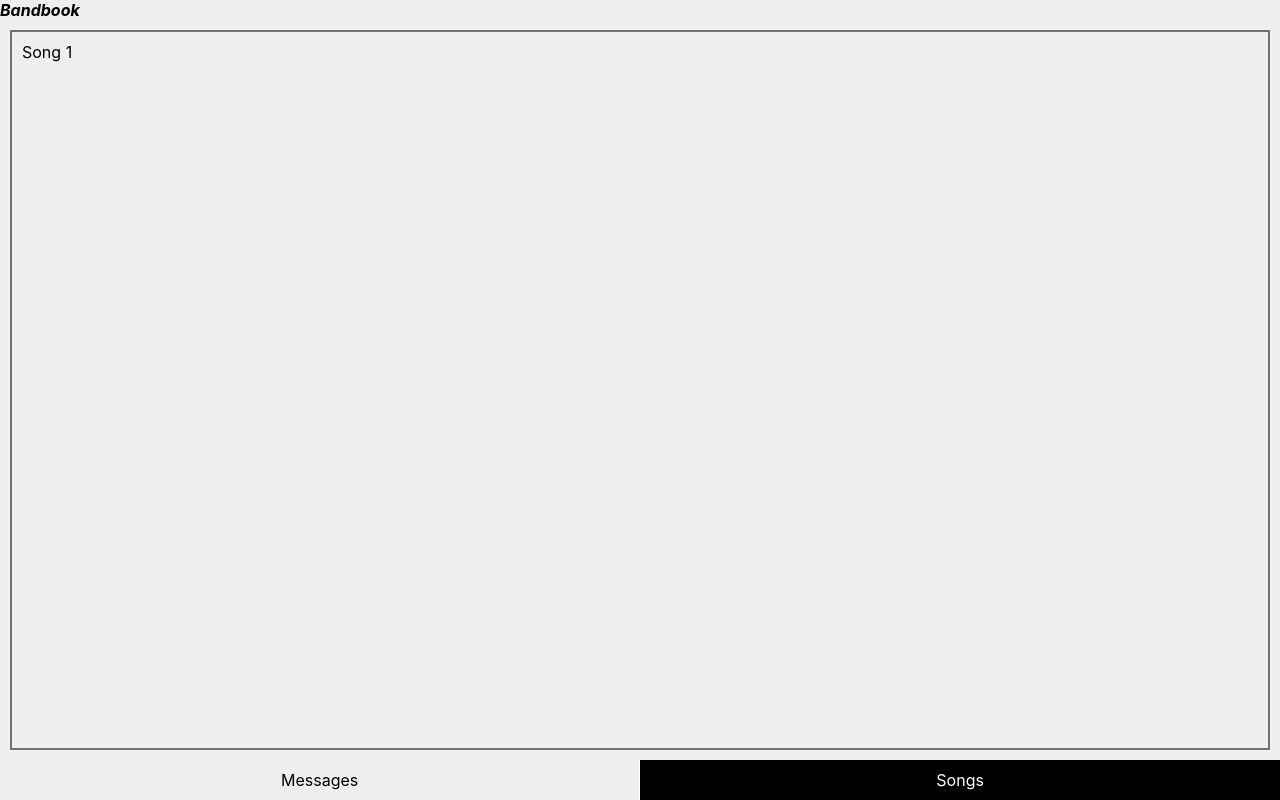
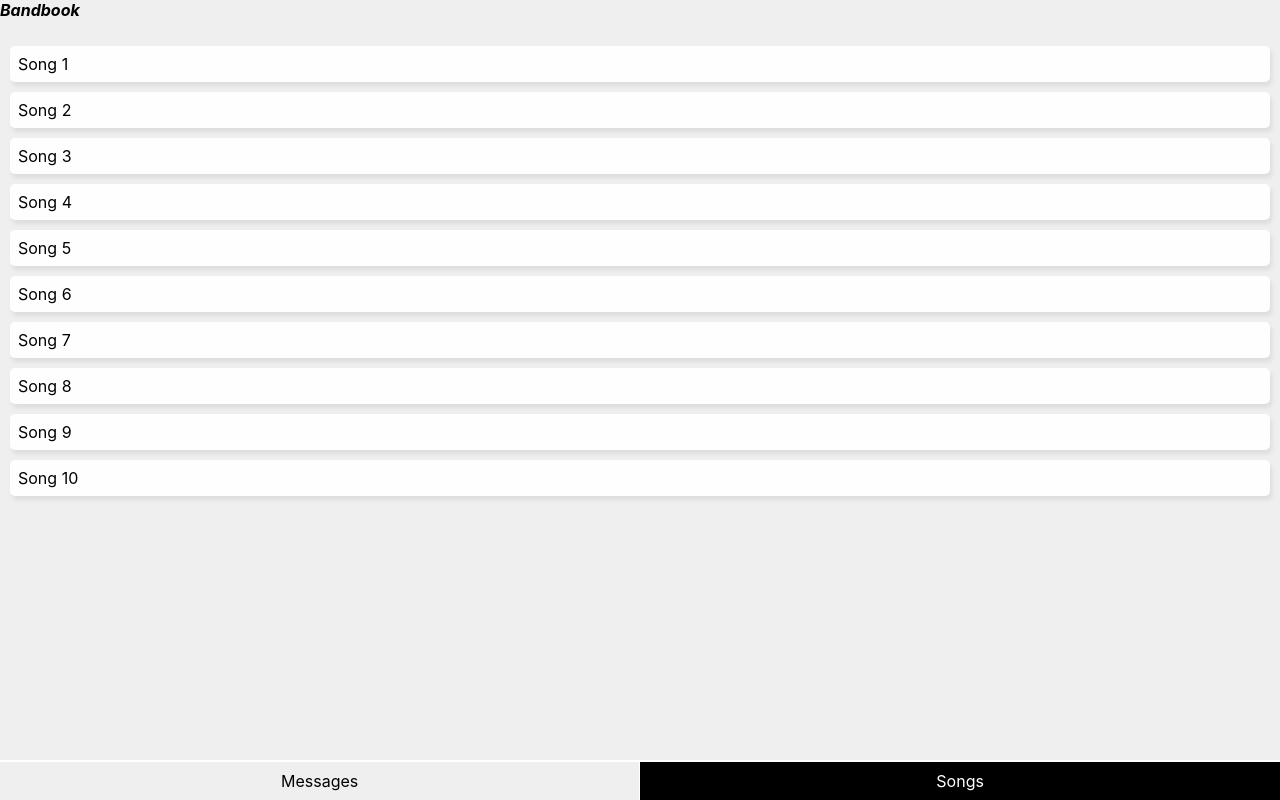
Before and after one commit to frythjof/bandbook-app, a React (Create React App) app: page /repertoire in a window 1280 px wide. Built offline with nearby package versions, Linux system fonts and the light colour scheme.

Commit message:
Refactor styled components

```diff
--- a/src/components/App.js
+++ b/src/components/App.js
@@ -22,6 +22,7 @@ const Wrapper = styled.section`
     color: black;
     width: 100%;
     background: #efefef;
+    border-top: 2px solid white;
 
     &:first-child {
       border-right: 1px solid white;
--- a/src/components/SongList.js
+++ b/src/components/SongList.js
@@ -2,12 +2,25 @@ import React, { Component } from 'react'
 import styled from 'styled-components'
 import PropTypes from 'prop-types'
 
-const TextWrapper = styled.div`
-  display: block;
-  text-align: left;
+const Wrapper = styled.section`
+  display: grid;
+  grid-template-rows: auto 48px;
+  height: 90vh;
+`
+const SongsContainer = styled.ul`
+  overflow-y: scroll;
+  padding-inline-start: 0px;
+`
+const SingleSongWrapper = styled.section`
+  display: flex;
+  flex-direction: column;
+  justify-content: space-between;
+  padding: 8px;
+  background: #fefefe;
+  box-shadow: 2px 4px 4px #ddd;
+  border-radius: 5px;
   margin: 10px;
-  padding: 10px;
-  border: 2px solid #717275;
+  grid-gap: 5px;
 `
 
 export default class SongList extends Component {
@@ -16,12 +29,27 @@ export default class SongList extends Component {
   }
 
   static defaultProps = {
-    text: 'Song 1'
+    text: 'Song XY'
   }
 
   render() {
     const { text } = this.props
 
-    return <TextWrapper>{text}</TextWrapper>
+    return (
+      <Wrapper data-cy="SongList">
+        <SongsContainer>
+          <SingleSongWrapper>Song 1</SingleSongWrapper>
+          <SingleSongWrapper>Song 2</SingleSongWrapper>
+          <SingleSongWrapper>Song 3</SingleSongWrapper>
+          <SingleSongWrapper>Song 4</SingleSongWrapper>
+          <SingleSongWrapper>Song 5</SingleSongWrapper>
+          <SingleSongWrapper>Song 6</SingleSongWrapper>
+          <SingleSongWrapper>Song 7</SingleSongWrapper>
+          <SingleSongWrapper>Song 8</SingleSongWrapper>
+          <SingleSongWrapper>Song 9</SingleSongWrapper>
+          <SingleSongWrapper>Song 10</SingleSongWrapper>
+        </SongsContainer>
+      </Wrapper>
+    )
   }
 }
```
